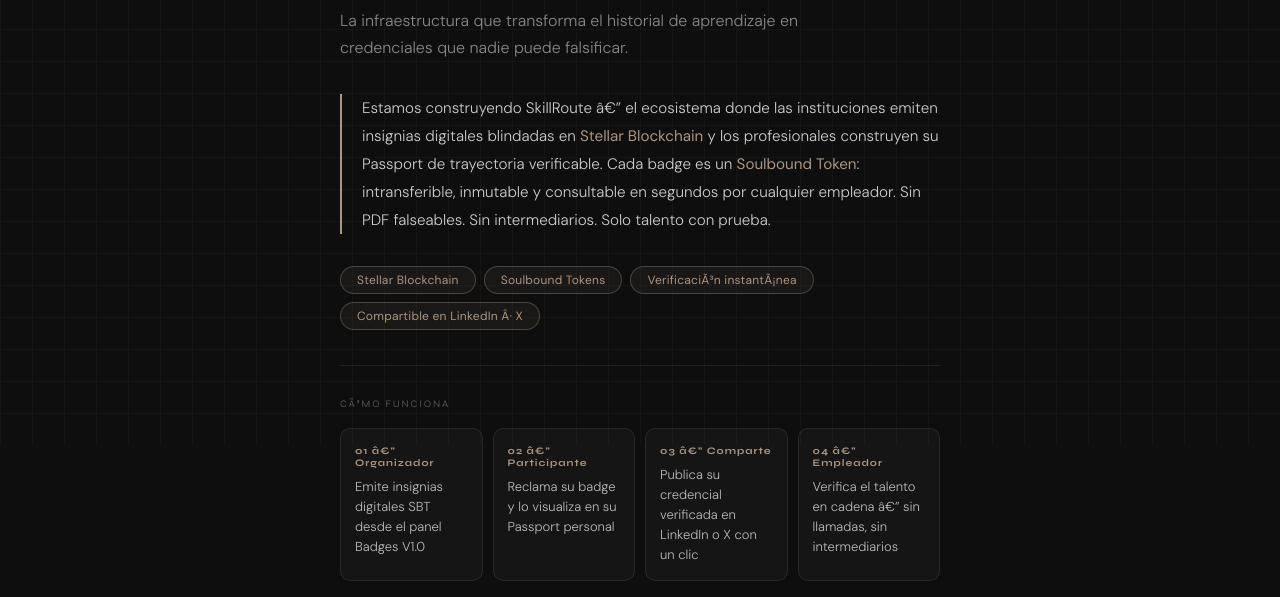
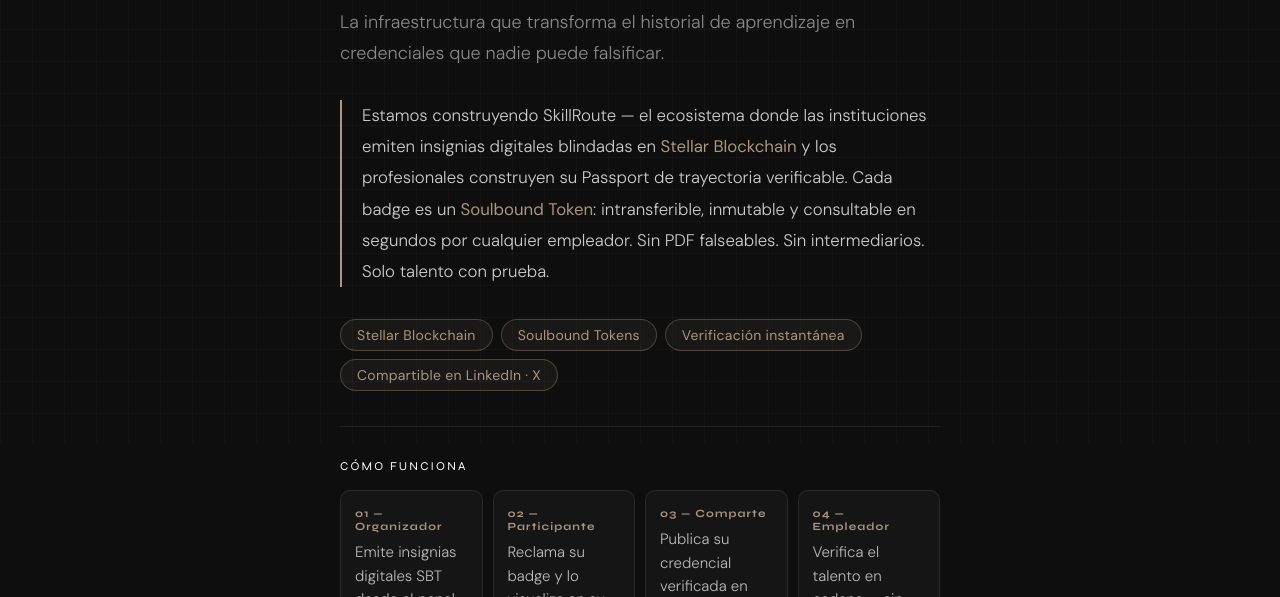
Before and after one commit to ErnestoCripto/skillroute-waitlist, a plain HTML site: page index.html in a window 1280 px wide. Shown: the part 355-952 px from the top of the page. Drawn offline with Linux system fonts and the light colour scheme.

Commit message:
Update index.html

```diff
--- a/index.html
+++ b/index.html
@@ -1,7 +1,7 @@
 <!DOCTYPE html>
 <html lang="es">
 <head>
-  <meta charset="UTF-12" />
+  <meta charset="UTF-8" />
   <meta name="viewport" content="width=device-width, initial-scale=1.0" />
   <title>SkillRoute — Trazando tu camino, blindando tu talento</title>
   <meta name="description" content="La infraestructura que transforma el historial de aprendizaje en credenciales verificadas en Stellar Blockchain. Únete al lanzamiento de Badges V1.0 y Passport V1.0." />
@@ -86,19 +86,19 @@
     }
     .sr-headline span { color: #aa9681; }
 
-    /* SUBTÍTULO */
+    /* SUBTÍTULO — +2pt */
     .sr-sub {
-      font-size: 1rem;
+      font-size: 1.125rem;
       font-weight: 300;
       color: #888888;
       line-height: 1.7;
-      max-width: 520px;
+      max-width: 560px;
       margin-bottom: 2rem;
     }
 
-    /* COPY */
+    /* COPY — +2pt */
     .sr-copy {
-      font-size: 0.95rem;
+      font-size: 1.05rem;
       line-height: 1.85;
       color: #cccccc;
       font-weight: 300;
@@ -111,7 +111,7 @@
       font-weight: 400;
     }
 
-    /* PILLS */
+    /* PILLS — +2pt */
     .sr-pills {
       display: flex;
       flex-wrap: wrap;
@@ -119,9 +119,9 @@
       margin-bottom: 2.2rem;
     }
     .sr-pill {
-      font-size: 12px;
+      font-size: 14px;
       font-weight: 400;
-      padding: 5px 16px;
+      padding: 6px 16px;
       border-radius: 99px;
       border: 1px solid rgba(170,150,129,0.35);
       color: #aa9681;
@@ -136,11 +136,11 @@
       margin: 2rem 0;
     }
 
-    /* SECTION LABEL */
+    /* SECTION LABEL — blanco, +2pt */
     .sr-section-label {
       font-family: 'Syne', sans-serif;
-      font-size: 10px;
-      color: #545454;
+      font-size: 12px;
+      color: #ffffff;
       letter-spacing: 0.18em;
       text-transform: uppercase;
       margin-bottom: 1.1rem;
@@ -149,7 +149,7 @@
     /* STEPS */
     .sr-steps {
       display: grid;
-      grid-template-columns: repeat(auto-fit, minmax(130px, 1fr));
+      grid-template-columns: repeat(auto-fit, minmax(140px, 1fr));
       gap: 10px;
       margin-bottom: 2.2rem;
     }
@@ -161,14 +161,15 @@
     }
     .sr-step-num {
       font-family: 'Syne', sans-serif;
-      font-size: 10px;
+      font-size: 11px;
       font-weight: 700;
       color: #aa9681;
       margin-bottom: 8px;
       letter-spacing: 0.1em;
     }
+    /* STEP TEXT — +2pt */
     .sr-step-text {
-      font-size: 13px;
+      font-size: 15px;
       color: #bbbbbb;
       line-height: 1.55;
       font-weight: 300;
@@ -191,9 +192,9 @@
     }
     .sr-cta:hover { opacity: 0.88; }
 
-    /* FOOTER TAG */
+    /* FOOTER TAG — +2pt */
     .sr-tag {
-      font-size: 11px;
+      font-size: 13px;
       color: #545454;
       letter-spacing: 0.04em;
       margin-top: 2rem;
```
